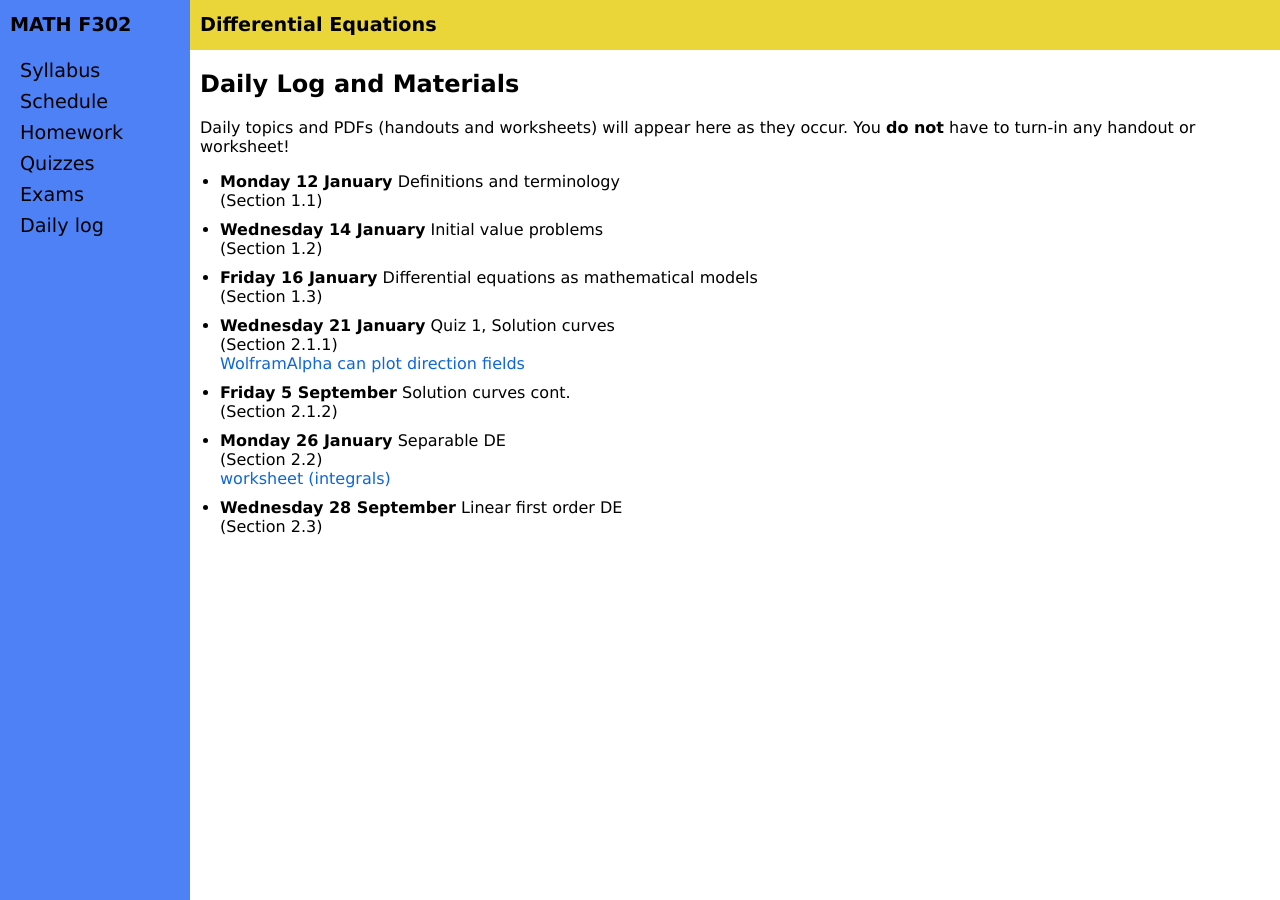
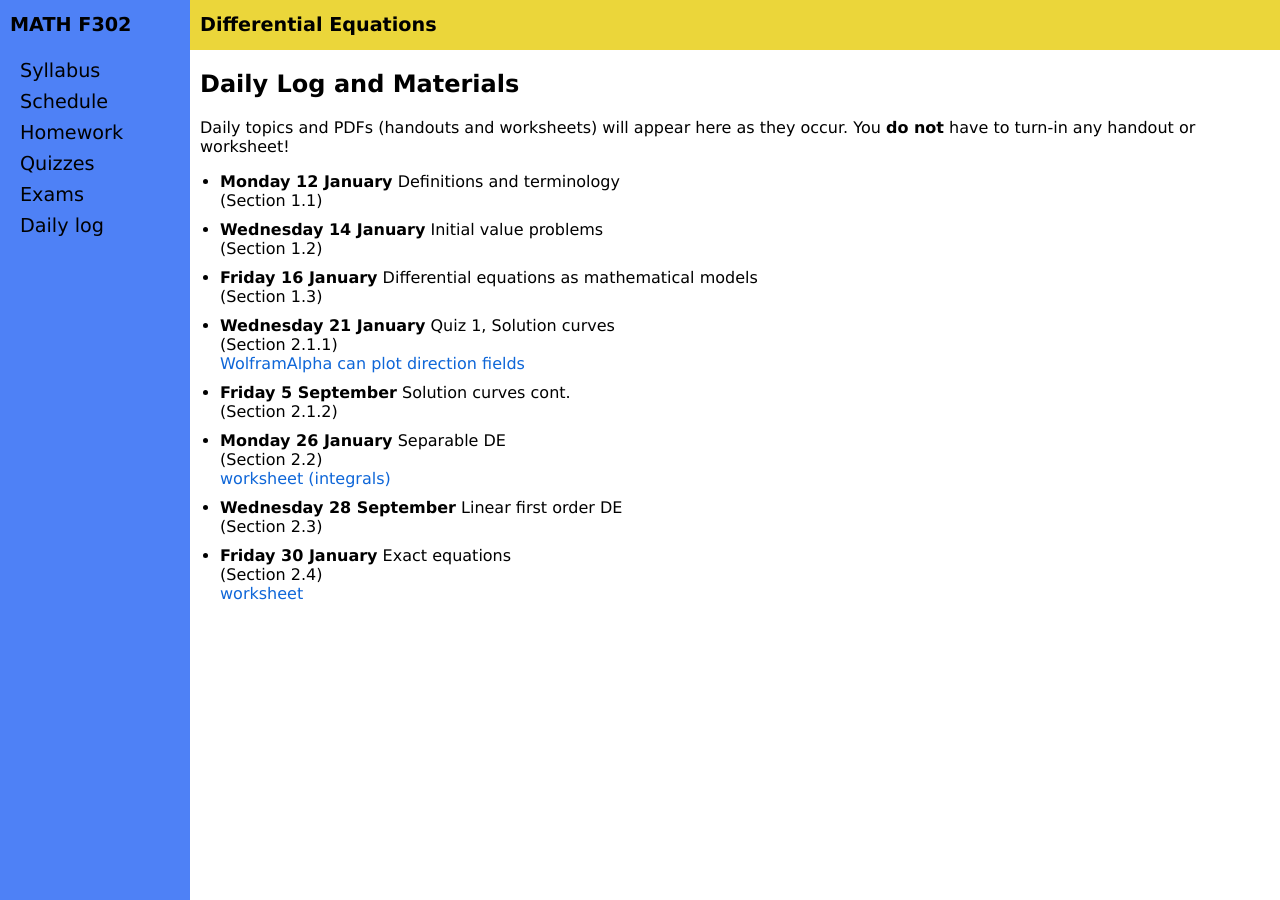
Before and after one commit to blackcurrantpi/ode, a Jekyll site: the page built from daily.md, in a window 1280 px wide. Built offline with Jekyll 4.4.1, drawn with Linux system fonts in a browser that asks for light colours.

Commit message:
upd quizzes

```diff
--- a/_data/daily.yml
+++ b/_data/daily.yml
@@ -46,11 +46,11 @@
   description: Linear first order DE
   chapter: 2.3
 
-# - name: Friday 12 September
-#   description: Exact equations
-#   chapter: 2.4
-#   doc: worksheets/2p2_2p3.pdf
-#   docname: worksheet
+- name: Friday 30 January
+  description: Exact equations
+  chapter: 2.4
+  doc: worksheets/2p2_2p3.pdf
+  docname: worksheet
 
 # - name: Monday 15 September
 #   description: Euler's method
--- a/_data/quizzes.yml
+++ b/_data/quizzes.yml
@@ -13,10 +13,11 @@
 #   info: <b>in class</b>
 #   #reviewguide: finalreview.pdf
 #   #rubric: finalrubric.pdf
-# - name: Quiz 2
-#   date: Wednesday, 17 September
-#   # info: <b>in class</b>
-#   info: 2.1, 2.2, 2.3, 2.4
+
+- name: Quiz 2
+  date: Wednesday, 4 January
+  # info: <b>in class</b>
+  info: 2.1, 2.2, 2.3, 2.4, 2.6
 
 # - name: Quiz 3
 #   date: Wednesday, 1 October
```
Also changed, not shown: 1 other file.
